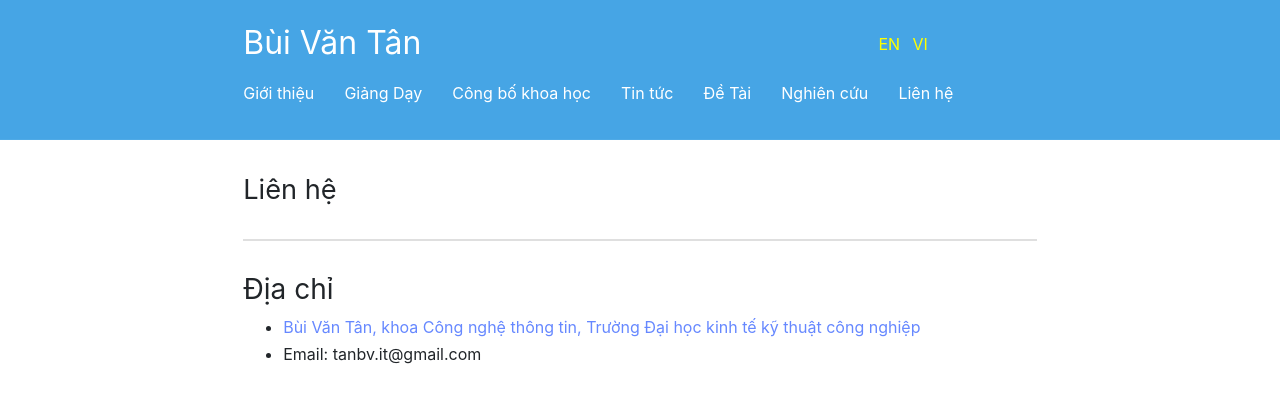
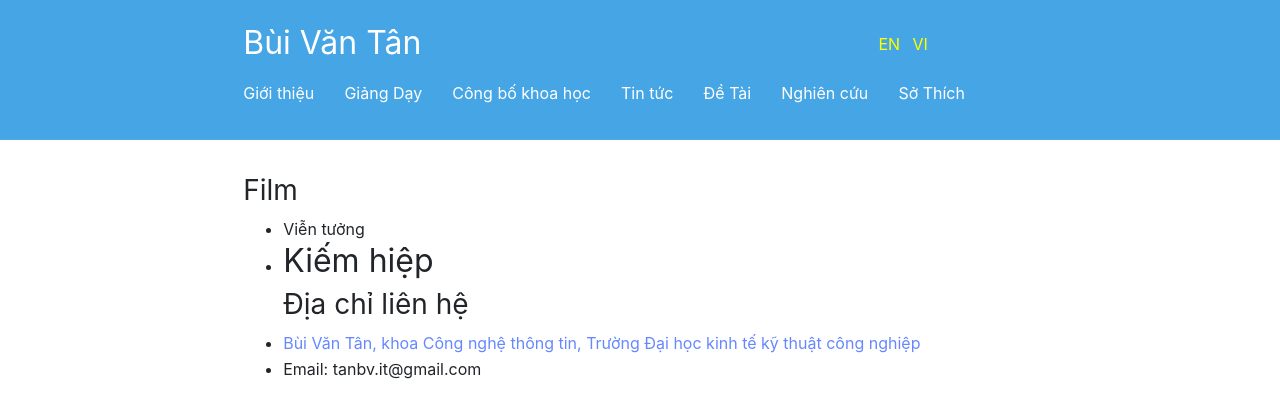
Before and after one commit to BuiTan/BuiTan.github.io, a Jekyll site: the page built from vi/Contact.md, in a window 1280 px wide. Shown: the top 418 px of the page. Built offline with Jekyll 4.4.1, drawn with Linux system fonts in a browser that asks for light colours.

Commit message:
Update Contact.md

```diff
--- a/vi/Contact.md
+++ b/vi/Contact.md
@@ -1,14 +1,14 @@
 ---
 layout: page
-title: "Liên hệ"
+title: "Sở Thích"
 lang: VI
 ref: Contacts
 order: 7
 ---
-
-# Liên hệ
+### Film
+* Viễn tưởng
+* Kiếm hiệp
 ---
-
-### Địa chỉ
+### Địa chỉ liên hệ
 * [Bùi Văn Tân, khoa Công nghệ thông tin, Trường Đại học kinh tế kỹ thuật công nghiệp](https://goo.gl/maps/P6Xx9UeHagcydkQw6)
 * Email: tanbv.it@gmail.com
```
